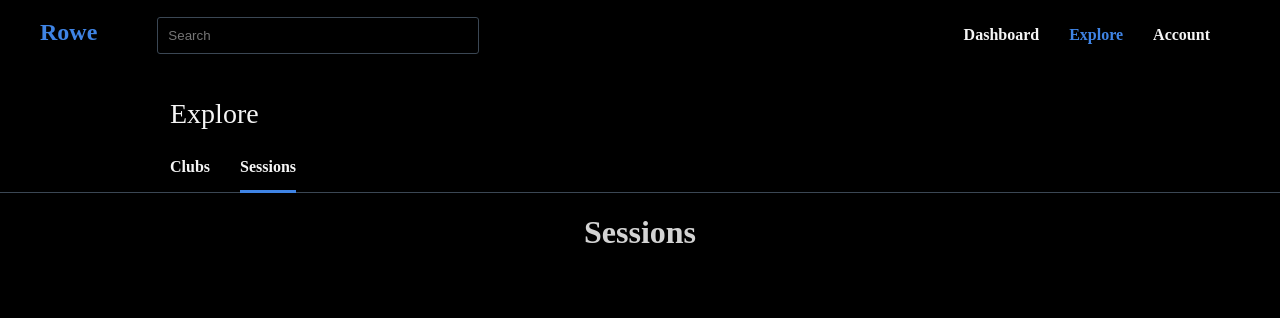
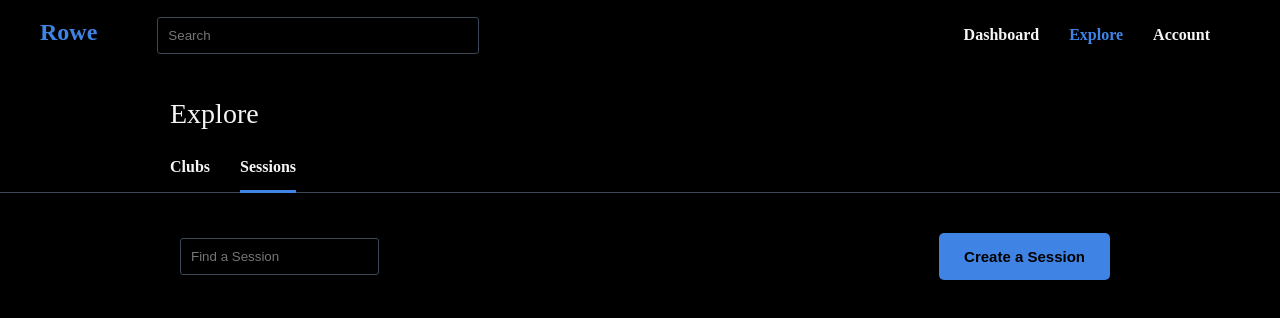
Before and after one commit to liammccluskey/rowing-webapp, a React (Create React App) app: page /explore/sessions in a window 1280 px wide. Shown: the top 318 px of the page. Built offline with nearby package versions, Linux system fonts and the light colour scheme; no server answers; sample sign-in values are in the browser's storage.

Commit message:
added some features in /explore

```diff
--- a/src/components/explore/Clubs.js
+++ b/src/components/explore/Clubs.js
@@ -1,16 +1,49 @@
-import React from 'react'
+import React, {useState, useEffect} from 'react'
 import ExploreHeader from './ExploreHeader'
 import MainHeader from '../headers/MainHeader'
+import axios from 'axios'
 
+const api = axios.create({
+    baseURL: process.env.REACT_APP_API_BASE_URL
+})
 
 export default function Clubs() {
+    const [clubs, setClubs] = useState([])
+
+    useEffect(() => {
+        async function fetchData() {
+            try {
+                const res = await api.get('/clubs/search')
+                setClubs(res.data)
+            } catch (error) {
+                console.log(error)
+            }
+        }
+        fetchData()
+    }, [])
 
     return (
-        <div>
-            <MainHeader />
-            <ExploreHeader subPath='/clubs' />
-            <h1>Clubs</h1>
+    <div>
+        <MainHeader />
+        <ExploreHeader subPath='/clubs' />
+        <div className='main-container'>
+            <div style={{margin: '40px 0px'}} className='d-flex jc-space-between ai-center'>
+                <input type='text' placeholder='Find a Club' />
+                <button className='solid-btn'>Create a Club</button>
+            </div>
+            {!clubs ? <p>Loading...</p> :
+                <div>
+                    {clubs.map(club =>
+                        <div key={club._id} className='main-subcontainer' onClick={()=>console.log('clicked club')}>
+                            <h4>{club.name}</h4>
+                            <p>{`Number of Members: ${club.memberUIDs.length}`}</p>
+                        </div>
+                    )}
+                </div>
+            }
         </div>
+
+    </div>
 
     )
 }
--- a/src/components/explore/Sessions.js
+++ b/src/components/explore/Sessions.js
@@ -1,14 +1,48 @@
-import React from 'react'
+import React, {useEffect, useState} from 'react'
 import MainHeader from '../headers/MainHeader'
 import ExploreHeader from './ExploreHeader'
+import axios from 'axios'
+
+const api = axios.create({
+    baseURL: process.env.REACT_APP_API_BASE_URL
+})
 
 export default function Sessions() {
+    const [sessions, setSessions] = useState([])
 
+    useEffect(() => {
+        async function fetchData() {
+            try {
+                const res = await api.get('/sessions')
+                setSessions(res.data)
+            } catch(error) {
+                console.log(error)
+            }
+        }
+        fetchData()
+    })
     return (
         <div>
             <MainHeader />
             <ExploreHeader subPath='/sessions' />
-            <h1>Sessions</h1>
+            <div className='main-container'>
+                <div style={{margin: '40px 0px'}} className='d-flex jc-space-between ai-center'>
+                    <input type='text' placeholder='Find a Session' />
+                    <button className='solid-btn'>Create a Session</button>
+                </div>
+                {!sessions ? <p>Loading...</p> :
+                    <div>
+                        {sessions.map(session =>
+                            <div key={session._id} className='main-subcontainer' onClick={()=>console.log('clicked session')}>
+                                <h4>{session.title}</h4>
+                                <p>{`Host Name: ${session.hostName}`}</p>
+                                <p>{`Members: ${session.members.map(m=>m.name).join(', ')}`}</p>
+                            </div>
+                        )}
+                    </div>
+                }
+            </div>
+
         </div>
     )
 }
--- a/src/index.css
+++ b/src/index.css
@@ -4,6 +4,11 @@ body {
   font-family: "Avenir Next";
   color: lightgray;
   background-color: var(--bgc);
+}
+
+* {
+  margin: none;
+  padding: none;
 }
 
 :root {
@@ -71,8 +76,9 @@ input.btn{
 
 .main-container {
   text-align: left;
-  margin: 50px auto;
-  max-width: var(--max-container-width)
+  margin: 40px auto;
+  padding-right: var(--ps-main);
+  padding-left: var(--ps-main);
 }
 .main-subcontainer {
   border-top: 1px solid var(--bc);
@@ -130,3 +136,12 @@ input.btn{
 .d-inline{
   display: inline;
 }
+
+.solid-btn {
+  padding: 15px 25px;
+  background-color: var(--tint-color);
+  font-weight: 600;
+  font-size: 15px;
+  border: none;
+  border-radius: 5px;
+}
```
Also changed, not shown: 1 other file (tests, documents, lock files or other folders).
